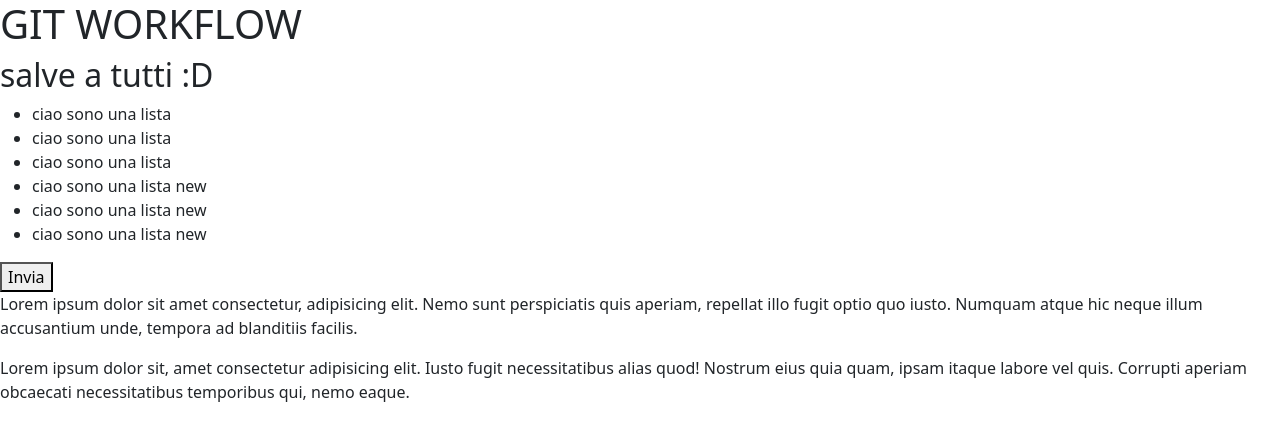
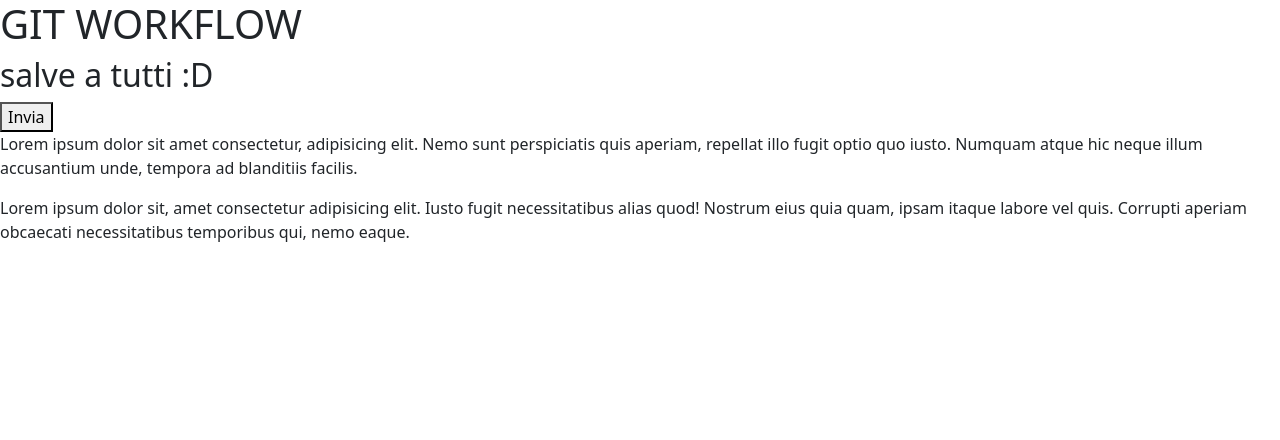
Before and after one commit to Samuel88/test-git-workflow, a plain HTML site: page index.html in a window 1280 px wide. Drawn offline with nearby package versions, Linux system fonts and the light colour scheme.

Commit message:
Remove some element

```diff
--- a/index.html
+++ b/index.html
@@ -17,15 +17,6 @@
   <body>
     <h1>GIT WORKFLOW</h1>
     <h2>salve a tutti :D</h2>
-
-    <ul>
-      <li>ciao sono una lista</li>
-      <li>ciao sono una lista</li>
-      <li>ciao sono una lista</li>
-      <li>ciao sono una lista new</li>
-      <li>ciao sono una lista new</li>
-      <li>ciao sono una lista new</li>
-    </ul>
 
     <form action="">
       <button type="submit">Invia</button>
```
